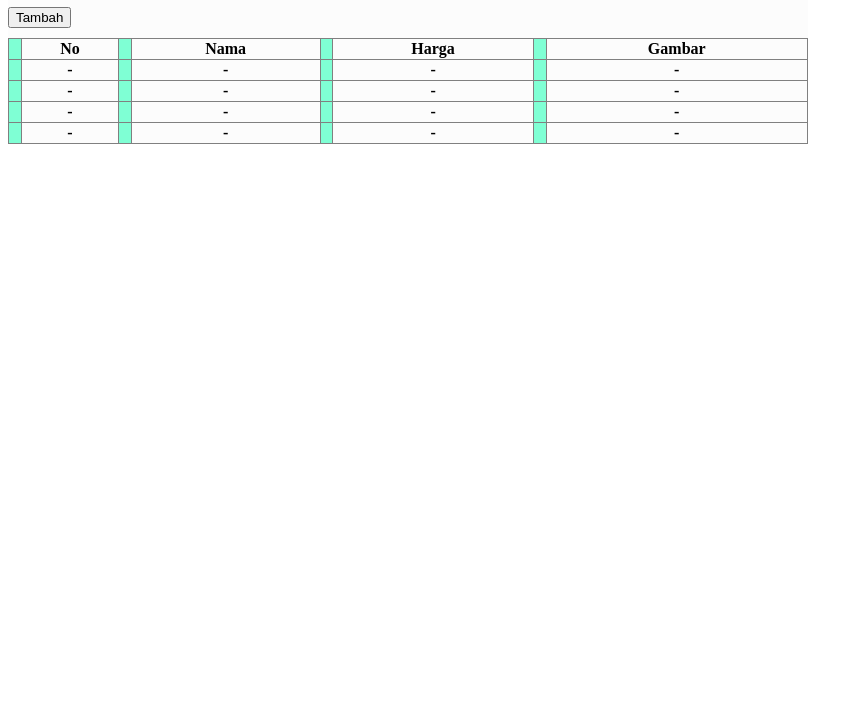
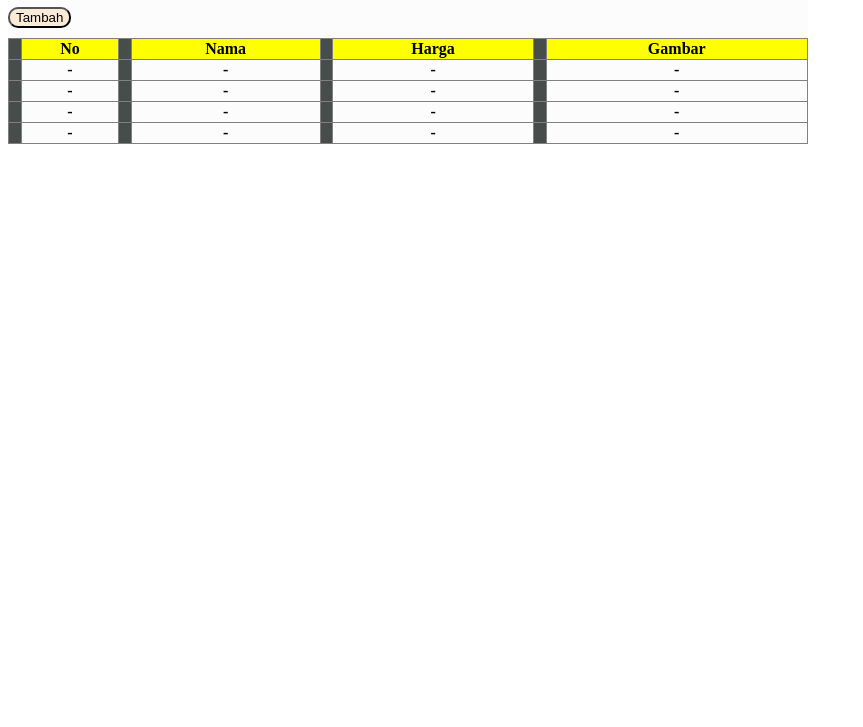
Before and after one commit to Alzhar-Crown/HTML-ACTIVITY-3, a plain HTML site: page Index.html in a window 1280 px wide. Shown: the part 73-800 px from the top of the page, without its empty margins (0-863 px from the left). Drawn offline with Linux system fonts and the light colour scheme.

Commit message:
commit 3

```diff
--- a/Index.html
+++ b/Index.html
@@ -22,11 +22,18 @@ table {
 
 button{
     margin-bottom: 10px;
+    border-radius: 10px;
+    background-color: antiquewhite;
+
 }
 
 td{
-    background-color: aquamarine;
+    background-color: rgb(71, 77, 75);
 }
+.jj{
+    background-color: yellow;
+}
+
     </style>
 </head>
 <body>
@@ -36,7 +43,7 @@ td{
     <button>Tambah</button>
 <div class="TABEL">
  <table border="1">
-    <tr>
+    <tr class="jj">
         <td><th>No</th></td>
         <td><th>Nama</th></td>
         <td><th>Harga</th></td>
```
